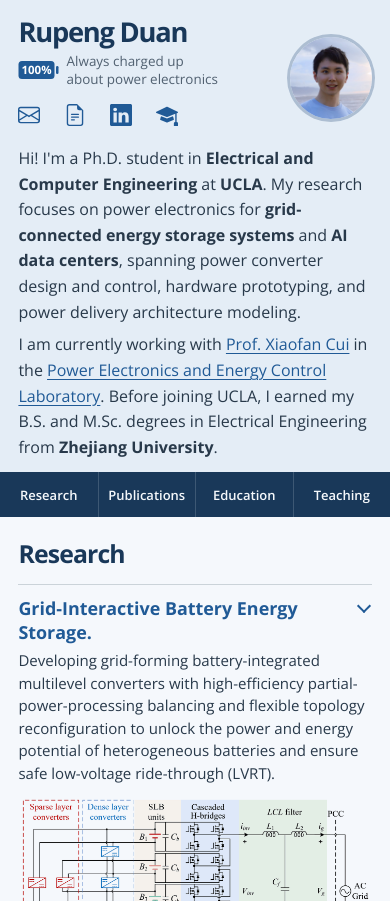
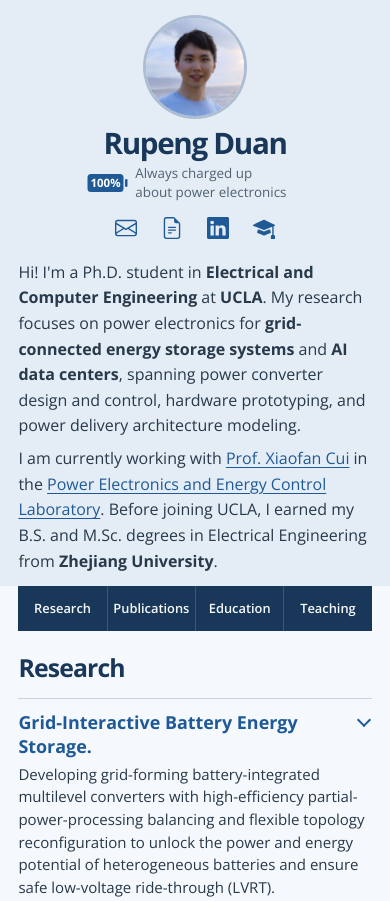
Before and after one commit to RyanDuanFly/ryanduanfly.github.io, a plain HTML site: page index.html in a window 390 px wide. Shown: the top 901 px of the page. Drawn offline with Linux system fonts and the light colour scheme.

Commit message:
Stack identity below the portrait and align navigation with content

```diff
--- a/index.html
+++ b/index.html
@@ -15,13 +15,14 @@
   <title>Rupeng Duan · Power Electronics at UCLA</title>
   <link rel="icon" href="assets/battery.svg" type="image/svg+xml" sizes="any">
   <link rel="stylesheet" href="assets/fonts.css?v=open-sans">
-  <link rel="stylesheet" href="style.css?v=compact-profile">
+  <link rel="stylesheet" href="style.css?v=profile-portrait-stack">
   <script src="site.js?v=research-details" defer></script>
 </head>
 <body>
   <a class="skip-link" href="#main">Skip to content</a>
   <main id="main" class="page">
     <header id="about" class="profile" aria-labelledby="name">
+      <div class="profile-person">
         <figure class="portrait">
           <a href="assets/rupeng-duan-beach.jpg" aria-label="Open the full portrait">
             <img src="assets/rupeng-duan-beach.jpg" width="1800" height="1753" fetchpriority="high" alt="Rupeng Duan at the beach">
@@ -69,6 +70,7 @@
               </a>
             </li>
           </ul>
+        </div>
       </div>
       <div class="bio">
         <p>Hi! I'm a Ph.D. student in <strong>Electrical and Computer Engineering</strong> at <strong>UCLA</strong>. My research focuses on power electronics for <strong>grid-connected energy storage systems</strong> and <strong>AI data centers</strong>, spanning power converter design and control, hardware prototyping, and power delivery architecture modeling.</p>
--- a/style.css
+++ b/style.css
@@ -17,7 +17,7 @@ body {
 }
 h1, h2, h3, p, figure, ol, ul, dl, dd { margin: 0; }
 h1, h2 { color: var(--navy); font-weight: 700; }
-h1 { font-size: clamp(2.55rem, 4.4vw, 3.5rem); line-height: 1.06; letter-spacing: -.045em; }
+h1 { font-size: clamp(1.85rem, 3.2vw, 2.25rem); line-height: 1.1; letter-spacing: -.045em; }
 h2 { font-size: clamp(1.55rem, 2.6vw, 2rem); line-height: 1.2; letter-spacing: -.035em; }
 h3 { font-size: 1rem; line-height: 1.45; font-weight: 600; }
 a, summary { color: var(--blue); }
@@ -30,13 +30,15 @@ a:hover { color: #133d6e; }
 .profile {
   --portrait-size: clamp(11.25rem, calc(17vw + .5rem), 13.25rem);
   display: grid;
-  grid-template-columns: minmax(0,1fr) var(--portrait-size);
-  grid-template-areas: "identity portrait" "bio portrait";
-  gap: .45rem clamp(2rem, 4.5vw, 4rem);
+  grid-template-columns: minmax(0, 1fr) clamp(13.25rem, 24vw, 18rem);
+  grid-template-areas: "bio person";
+  align-items: center;
+  gap: 1.15rem clamp(2rem, 4.5vw, 4rem);
   padding: clamp(1.25rem, 2.6vw, 2rem) var(--gutter);
   background: #e4edf6;
 }
-.portrait { grid-area: portrait; align-self: center; }
+.profile-person { grid-area: person; display: grid; justify-items: center; gap: .7rem; }
+.portrait { width: var(--portrait-size); max-width: 100%; }
 .portrait a {
   position: relative;
   display: block;
@@ -52,18 +54,18 @@ a:hover { color: #133d6e; }
   width: 230%;
   height: auto;
 }
-.identity { grid-area: identity; align-self: end; display: flex; align-items: center; flex-wrap: wrap; gap: .45rem 1rem; }
-.energy-note { display: inline-flex; align-items: center; gap: .45rem; max-width: 100%; color: var(--muted); font-size: .84rem; line-height: 1.35; }
-.energy-note span { text-wrap: balance; }
+.identity { display: grid; justify-items: center; gap: .3rem; text-align: center; }
+.energy-note { display: inline-flex; align-items: center; gap: .45rem; max-width: 13.5rem; color: var(--muted); font-size: .84rem; line-height: 1.35; }
+.energy-note span { text-align: start; text-wrap: balance; }
 .energy-battery { flex: none; color: var(--blue); }
-.bio { grid-area: bio; align-self: start; max-width: 46rem; }
+.bio { grid-area: bio; max-width: 46rem; }
 .bio > p { font-size: 1rem; line-height: 1.6; }
 .bio p + p { margin-top: .45rem; }
-.contact { flex-basis: 100%; display: flex; flex-wrap: wrap; gap: .125rem; list-style: none; padding: 0; margin-inline-start: -.6875rem; }
+.contact { display: flex; flex-wrap: wrap; justify-content: center; gap: .125rem; list-style: none; padding: 0; }
 .contact a { display: grid; place-items: center; width: 2.75rem; height: 2.75rem; border-radius: 4px; }
 .contact a:hover, .contact a:focus-visible { background-color: #cfdeec; }
-.section-links { display: grid; grid-template-columns: repeat(4, minmax(0, 1fr)); background: var(--navy); font-size: clamp(.8125rem, 2.8vw, .94rem); font-weight: 600; }
-.section-links a { display: grid; place-items: center; min-height: 2.8rem; color: #f5f8fb; text-align: center; text-decoration: none; }
+.section-links { display: grid; grid-template-columns: repeat(4, minmax(0, 1fr)); margin-inline: var(--gutter); background: var(--navy); font-size: clamp(.6875rem, 3.3vw, .94rem); font-weight: 600; }
+.section-links a { display: grid; place-items: center; min-height: 2.8rem; color: #f5f8fb; text-align: center; text-decoration: none; overflow-wrap: anywhere; }
 .section-links a + a { border-inline-start: 1px solid #3d5874; }
 .section-links a:hover, .section-links a:focus-visible { background: #254a70; text-decoration: underline; text-underline-offset: .25em; }
 .section-links a:focus-visible { outline-color: #e4edf6; outline-offset: -3px; }
@@ -136,26 +138,17 @@ a:hover { color: #133d6e; }
 @media (max-width: 640px) {
   .page { --gutter: 1.15rem; }
   .profile {
-    --portrait-size: clamp(5.45rem, calc(20vw + .25rem), 7.65rem);
-    grid-template-areas: "identity portrait" "bio bio";
-    gap: .55rem 1rem;
+    --portrait-size: clamp(6rem, 25vw, 7.25rem);
+    grid-template-columns: minmax(0, 1fr);
+    grid-template-areas: "person" "bio";
+    row-gap: .65rem;
     padding-block: 1.15rem .75rem;
   }
-  .identity { align-self: center; }
-  h1 { font-size: clamp(1.9rem, 7vw, 2.45rem); }
   .timeline-row { grid-template-columns: 4rem minmax(0,1fr); grid-template-areas: "mark date" "mark degree"; gap: .15rem .8rem; }
   .timeline-date { justify-self: start; }
   .detail-list { grid-template-columns: 1fr; gap: .1rem; }
   .detail-list dd + dt { margin-top: .65rem; }
   .paper-row { gap: .7rem; }
-}
-@media (max-width: 440px) {
-  .profile {
-    --portrait-size: clamp(4.5rem, calc(20vw + .25rem), 5.75rem);
-    column-gap: .75rem;
-  }
-  .identity h1 { font-size: clamp(1.5rem, 7vw, 1.9rem); }
-  .identity { row-gap: .3rem; }
 }
 @media print {
   .page { --gutter: 0px; }
```
Lines whose indentation alone changed are shown as unchanged.
